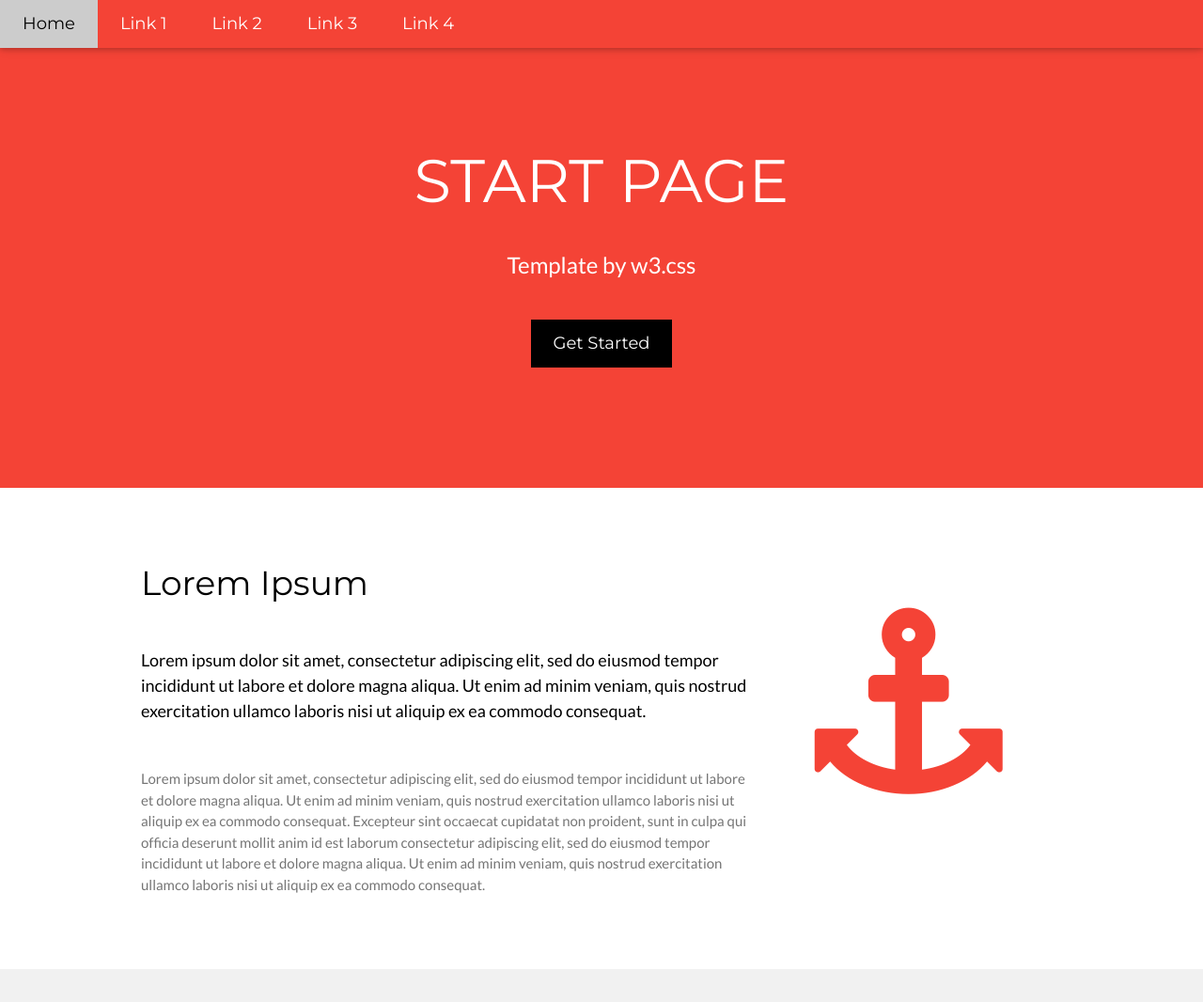
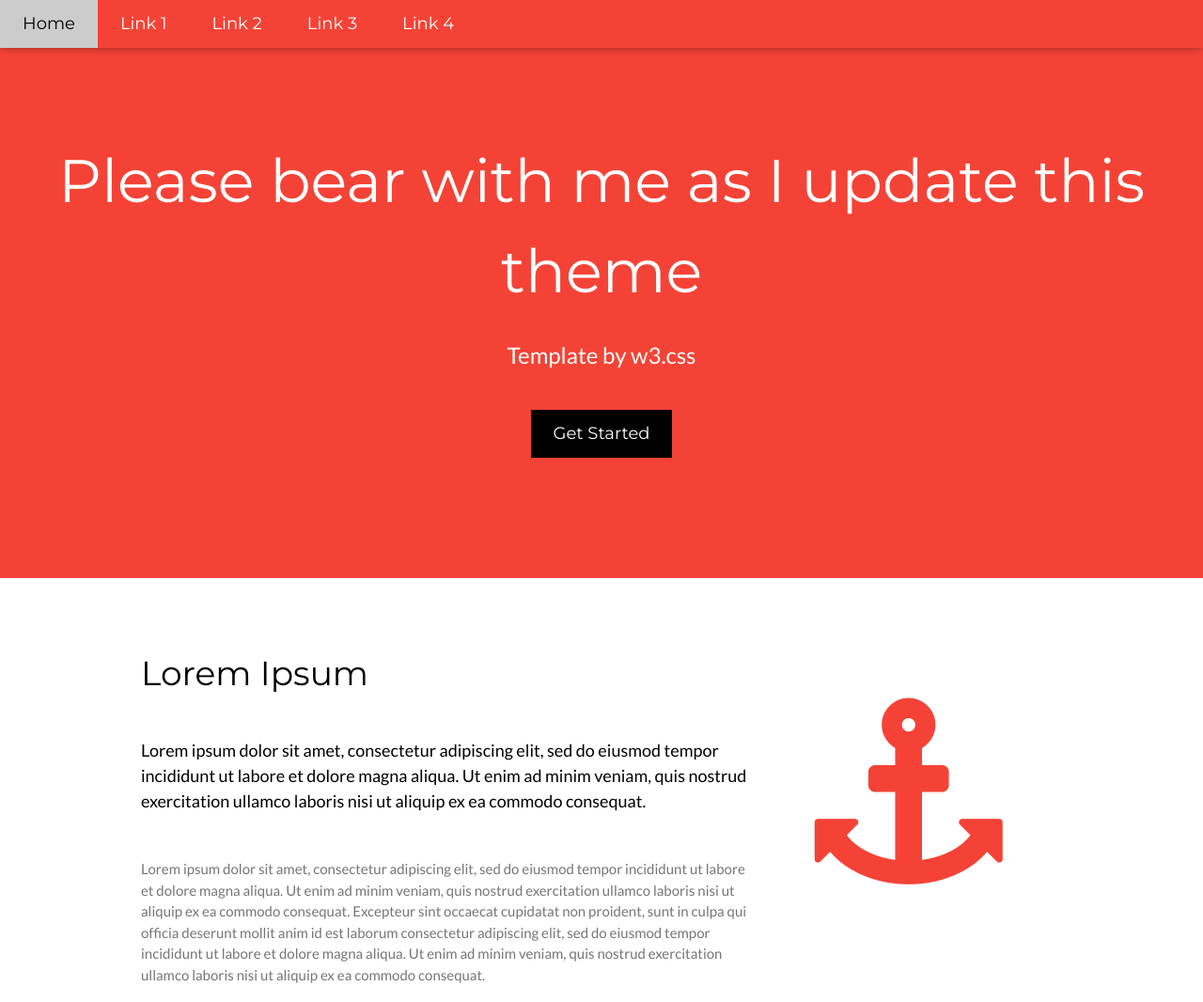
Before and after one commit to acgeospatial/acgeospatial.github.io, a plain HTML site: page index.html in a window 1280 px wide. Shown: the top 1066 px of the page at 94% size. Drawn offline with nearby package versions, Linux system fonts and the light colour scheme.

Commit message:
updated_title

```diff
--- a/index.html
+++ b/index.html
@@ -36,7 +36,7 @@ body,h1,h2,h3,h4,h5,h6 {font-family: "Lato", sans-serif}
 
 <!-- Header -->
 <header class="w3-container w3-red w3-center" style="padding:128px 16px">
-  <h1 class="w3-margin w3-jumbo">START PAGE</h1>
+  <h1 class="w3-margin w3-jumbo">Please bear with me as I update this theme</h1>
   <p class="w3-xlarge">Template by w3.css</p>
   <button class="w3-button w3-black w3-padding-large w3-large w3-margin-top">Get Started</button>
 </header>
```
